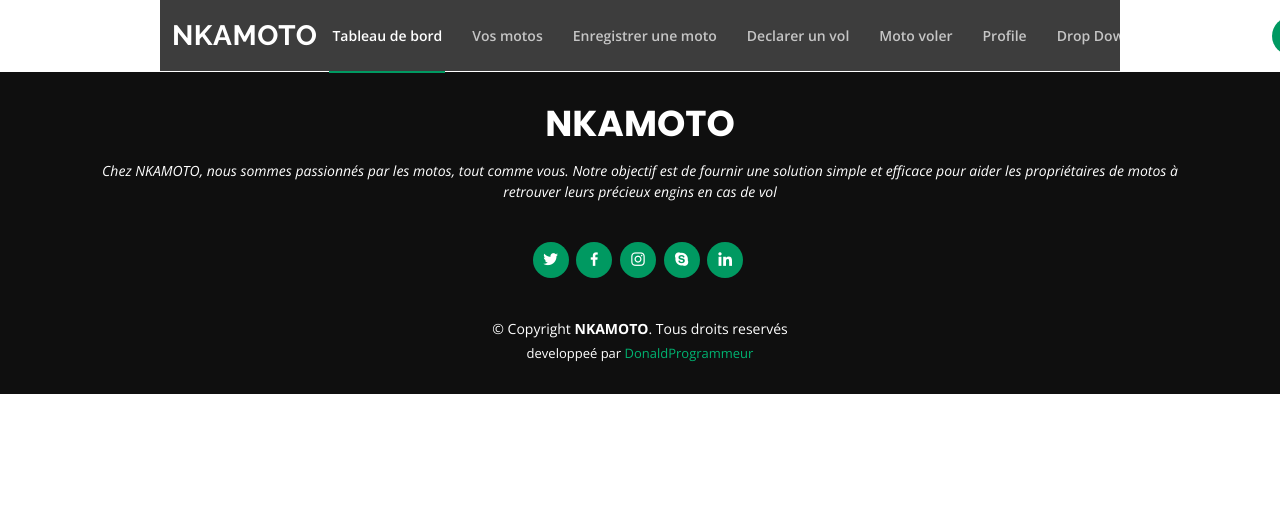
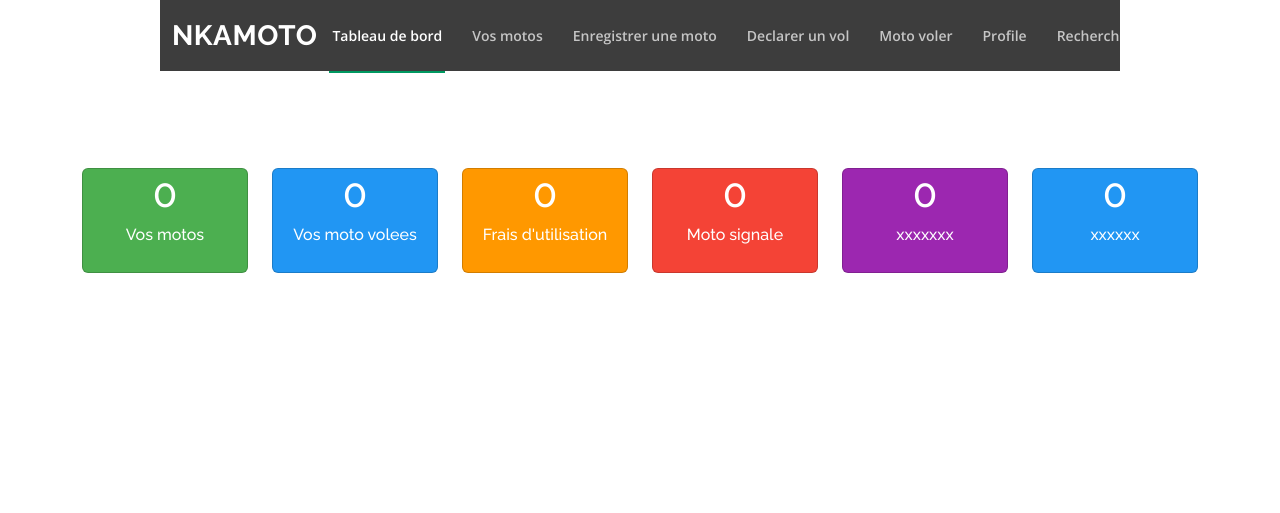
Before and after one commit to donaldte/nkamoto, a Django app: page /compte/dashboard/ in a window 1280 px wide. Shown: the top 513 px of the page. Before the commit the page ends 394 px from the top, so only its background shows below. Run offline with Django 4.2, Linux system fonts and the light colour scheme; the visitor is signed in with stand-in values (Sample User, id 1); data that the repository does not hold is empty; some libraries are stand-ins or nearby versions.

Commit message:
feat: implement research

```diff
--- a/compte/admin.py
+++ b/compte/admin.py
@@ -5,3 +5,8 @@ class CustomUserAdmin(admin.ModelAdmin):
     list_filter = ('is_commissariat',)
 
 admin.site.register(CustomUser, CustomUserAdmin)
+
+
+admin.site.site_header = 'NKAMOTO Administration'
+admin.site.site_title = 'NKAMOTO Admin'
+admin.site.index_title = 'Bienvenue dans NKAMOTO Admin'
--- a/compte/views.py
+++ b/compte/views.py
@@ -6,6 +6,10 @@ from django.contrib import messages
 
 from django.contrib.auth import authenticate, login, logout
 from django.contrib.auth.mixins import LoginRequiredMixin
+from moto.models import Moto, DeclarationVol
+from commisariat.models import MotoVolee
+
+
 
 class DashboardView(LoginRequiredMixin, View):
     """
@@ -17,7 +21,16 @@ class DashboardView(LoginRequiredMixin, View):
     template_name = 'compte/dashboard.html'
 
     def get(self, request):
-        return render(request, self.template_name)
+        vos_motos = Moto.objects.filter(proprietaire=request.user).count()
+        vos_moto_volee = DeclarationVol.objects.filter(utilisateur=request.user).count()
+        tous_les_motos_volees = MotoVolee.objects.all().count()
+        context = {
+            'vos_motos': vos_motos,
+            'vos_moto_volee': vos_moto_volee,
+            'tous_les_motos_volees': tous_les_motos_volees
+        }
+        print(context)
+        return render(request, self.template_name, context)
 
 
     def post(self, request):
--- a/moto/admin.py
+++ b/moto/admin.py
@@ -9,6 +9,7 @@ class ImageMotoInline(admin.TabularInline):
 class MotoAdmin(admin.ModelAdmin):
     inlines = [ImageMotoInline]
     list_display = ('numero_matricule', 'type_moto', 'proprietaire')
+    search_fields = ('numero_matricule', 'proprietaire__username', 'type_moto', 'description')
 
 class DeclarationVolAdmin(admin.ModelAdmin):
     list_display = ('utilisateur', 'moto', 'date_vol', 'quartier')
--- a/moto/views.py
+++ b/moto/views.py
@@ -108,7 +108,6 @@ def recherche_moto(request, *args, **kwargs):
         motos = Moto.objects.filter(numero_matricule__icontains=matricule)
         if not motos.exists():
             messages.info(request, 'Aucune moto trouvée ayant le matricule: {}'.format(matricule))
-
         else:
             moto = motos.first()
             messages.success(request, "Moto trouvée avec connectez vous pour avoir plus d'info dessus.")
--- a/nkamoto/settings.py
+++ b/nkamoto/settings.py
@@ -110,7 +110,7 @@ AUTH_PASSWORD_VALIDATORS = [
 # Internationalization
 # https://docs.djangoproject.com/en/4.2/topics/i18n/
 
-LANGUAGE_CODE = 'en-us'
+LANGUAGE_CODE = 'fr-Fr'
 
 TIME_ZONE = 'UTC'
 
--- a/templates/base.html
+++ b/templates/base.html
@@ -54,7 +54,7 @@
           <nav id="navbar" class="navbar order-last order-lg-0">
             <ul>
               {% if request.user.is_authenticated %}
-              <li><a class="nav-link scrollto active" href="#hero">Tableau de bord </a></li>
+              <li><a class="nav-link scrollto active" href="{% url 'compte:dashboard' %}">Tableau de bord </a></li>
               <li><a class="nav-link scrollto" href="{% url 'moto:list_moto' %}">Vos motos</a></li>
               <li><a class="nav-link scrollto" href="{% url 'moto:create_moto' %}">Enregistrer une moto</a></li>
               <li><a class="nav-link scrollto " href="{% url 'moto:declaration_vol'  %}">Declarer un vol</a></li>
@@ -66,9 +66,10 @@
               <li><a class="nav-link scrollto" href="#services">Services</a></li>
               <li><a class="nav-link scrollto " href="#portfolio">Portfolio</a></li>
               <li><a class="nav-link scrollto" href="#pricing">Tarif</a></li>
+
+              {% endif %}
               <li><a class='nav-link' href="{% url 'moto:recherche_moto' %}"> Recherchez une moto </a>
-              {% endif %}
-              <li class="dropdown"><a href="#"><span>Drop Down</span> <i class="bi bi-chevron-down"></i></a>
+              {% comment %} <li class="dropdown"><a href="#"><span>Drop Down</span> <i class="bi bi-chevron-down"></i></a>
                 <ul>
                   <li><a href="#">Drop Down 1</a></li>
                   <li class="dropdown"><a href="#"><span>Deep Drop Down</span> <i class="bi bi-chevron-right"></i></a>
@@ -84,7 +85,7 @@
                   <li><a href="#">Drop Down 3</a></li>
                   <li><a href="#">Drop Down 4</a></li>
                 </ul>
-              </li>
+              </li> {% endcomment %}
               <li><a class="nav-link scrollto" href="#contact">Contact</a></li>
             </ul>
             <i class="bi bi-list mobile-nav-toggle"></i>
--- a/templates/compte/dashboard.html
+++ b/templates/compte/dashboard.html
@@ -2,11 +2,110 @@
 
 {% block title %} Dashboard {% endblock %}
 {% block style %}
-#nkamoto{
+#nkamoto {
     background-color: #3D3D3D;
 }
+.card-box {
+    margin-bottom: 20px;
+}
+.card-green {
+    background-color: #4CAF50;
+}
+.card-blue {
+    background-color: #2196F3;
+}
+.card-orange {
+    background-color: #FF9800;
+}
+.card-red {
+    background-color: #F44336;
+}
+.card-purple {
+    background-color: #9C27B0;
+}
+</style>
 {% endblock %}
 
 {% block content %}
+<div class="container mt-4">
+<br>
+<br>
+<br>
+    <div class="row">
+        <div class="col-md-6 col-lg-2 col-xlg-2">
+            <div class="card card-hover card-green">
+                <div class="box text-center card-box">
+                    <h1 class="font-light text-white">
+                        <span class="">{{ vos_motos }}</span>
+                    </h1>
+                    <h6 class="text-white">Vos motos</h6>
+                </div>
+            </div>
+        </div>
+        <div class="col-md-6 col-lg-2 col-xlg-2">
+            <div class="card card-hover card-blue">
+                <div class="box text-center card-box">
+                    <h1 class="font-light text-white">
+                        <span class="">{{ vos_moto_volee }}</span>
+                    </h1>
+                    <h6 class="text-white">Vos moto volees </h6>
+                </div>
+            </div>
+        </div>
+        <div class="col-md-6 col-lg-2 col-xlg-2">
+            <div class="card card-hover card-orange">
+                <div class="box text-center card-box">
+                    <h1 class="font-light text-white">
+                        <span class="">0</span>
+                    </h1>
+                    <h6 class="text-white"> Frais d'utilisation </h6>
+                </div>
+            </div>
+        </div>
+        <div class="col-md-6 col-lg-2 col-xlg-2">
+            <div class="card card-hover card-red">
+                <div class="box text-center card-box">
+                    <h1 class="font-light text-white">
+                        <span class="">{{ tous_les_motos_volees }}</span>
+                    </h1>
+                    <h6 class="text-white">Moto signale </h6>
+                </div>
+            </div>
+        </div>
+        <div class="col-md-6 col-lg-2 col-xlg-2">
+            <div class="card card-hover card-purple">
+                <div class="box text-center card-box">
+                    <h1 class="font-light text-white">
+                        <span class="">0</span>
+                    </h1>
+                    <h6 class="text-white">xxxxxxx</h6>
+                </div>
+            </div>
+        </div>
 
+        <div class="col-md-6 col-lg-2 col-xlg-2">
+            <div class="card card-hover card-blue">
+                <div class="box text-center card-box">
+                    <h1 class="font-light text-white">
+                        <span class="">0</span>
+                    </h1>
+                    <h6 class="text-white">xxxxxx</h6>
+                </div>
+            </div>
+        </div>
+
+    </div>
+</div>
+
+<br>
+<br>
+<br>
+<br>
+<br>
+<br>
+<br>
+<br>
+<br>
+<br>
+<br>
 {% endblock %}
--- a/templates/recherche_moto.html
+++ b/templates/recherche_moto.html
@@ -52,9 +52,12 @@
                             {% endif %}
                         </div>
                     </div>
-
+                    {% if request.user.is_authenticated %}
+                    <p class="text-center"><b>Description</b>: {{ moto.description }}</p>
+                    {% else %}
                     <p class="text-center"><b>Description</b>: {{ moto.description|truncatewords:20 }}.... <a href="{% url 'compte:login' %}"> conectez vous pour avoir tous les informations </a></p>
 
+                    {% endif %}
                     {% if request.user.is_authenticated %}
 
                     <section id="portfolio" class="portfolio">
```
